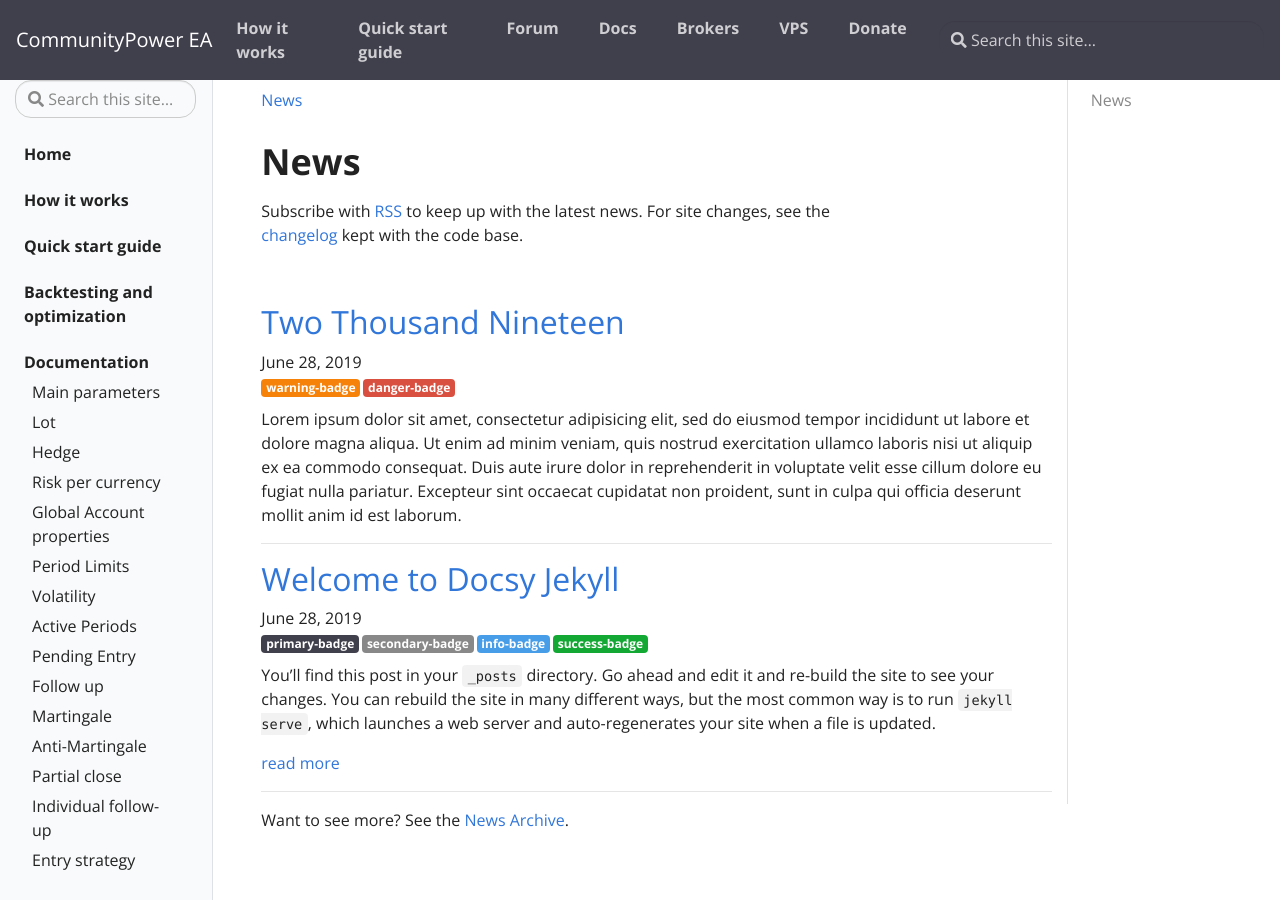
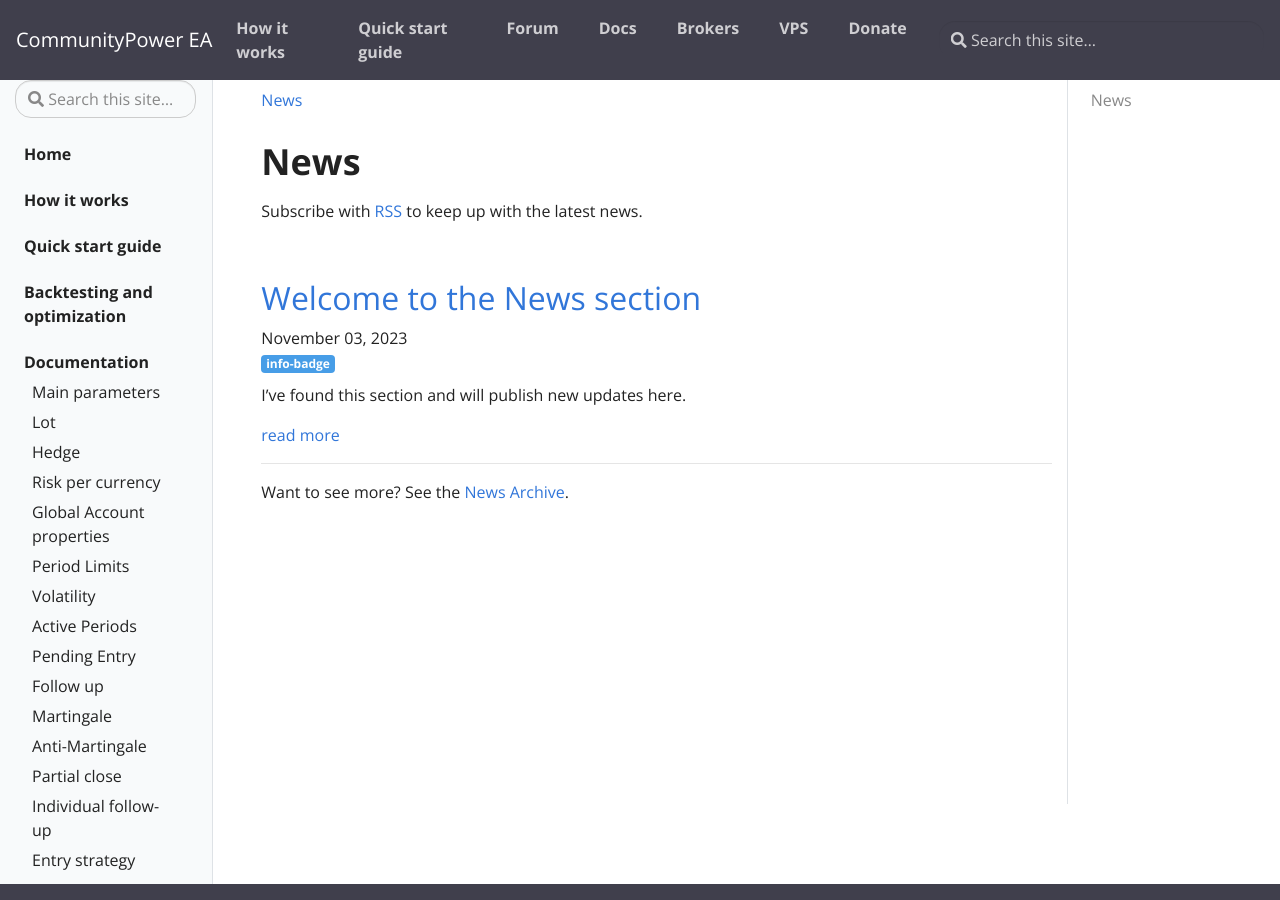
Before and after one commit to komposter/CommunityPowerEA.com, a Jekyll site: the page built from pages/news.md, in a window 1280 px wide and 900 px high. Built offline with Jekyll 4.4.1, drawn with Linux system fonts in a browser that asks for light colours.

Commit message:
Content change

```diff
--- a/_posts/2019-06-28-hello-world.md
+++ /dev/null
@@ -1,12 +0,0 @@
----
-title:  "Two Thousand Nineteen"
-date:   2019-06-28 18:52:21
-categories: jekyll update
-badges:
- - type: warning
-   tag: warning-badge
- - type: danger
-   tag: danger-badge
----
-
-Lorem ipsum dolor sit amet, consectetur adipisicing elit, sed do eiusmod tempor incididunt ut labore et dolore magna aliqua. Ut enim ad minim veniam, quis nostrud exercitation ullamco laboris nisi ut aliquip ex ea commodo consequat. Duis aute irure dolor in reprehenderit in voluptate velit esse cillum dolore eu fugiat nulla pariatur. Excepteur sint occaecat cupidatat non proident, sunt in culpa qui officia deserunt mollit anim id est laborum.
--- a/_posts/2019-06-29-welcome.md
+++ /dev/null
@@ -1,36 +0,0 @@
----
-title: "Welcome to Docsy Jekyll"
-date: 2019-06-28 5:52:21 -0500
-categories: jekyll update
-badges:
- - type: primary
-   tag: primary-badge
- - type: secondary
-   tag: secondary-badge
- - type: info
-   tag: info-badge
- - type: success
-   tag: success-badge
----
-
-You’ll find this post in your `_posts` directory. Go ahead and edit it and re-build the site to see your changes. You can rebuild the site in many different ways, but the most common way is to run `jekyll serve`, which launches a web server and auto-regenerates your site when a file is updated.
-
-<!--more-->
-
-To add new posts, simply add a file in the `_posts` directory that follows the convention `YYYY-MM-DD-name-of-post.ext` and includes the necessary front matter. Take a look at the source for this post to get an idea about how it works.
-
-Jekyll also offers powerful support for code snippets:
-
-{% highlight ruby %}
-def print_hi(name)
-  puts "Hi, #{name}"
-end
-print_hi('Tom')
-#=> prints 'Hi, Tom' to STDOUT.
-{% endhighlight %}
-
-Check out the [Jekyll docs][jekyll-docs] for more info on how to get the most out of Jekyll. File all bugs/feature requests at [Jekyll’s GitHub repo][jekyll-gh]. If you have questions, you can ask them on [Jekyll Talk][jekyll-talk].
-
-[jekyll-docs]: http://jekyllrb.com/docs/home
-[jekyll-gh]:   https://github.com/jekyll/jekyll
-[jekyll-talk]: https://talk.jekyllrb.com/
--- /dev/null
+++ b/_posts/2023-11-03-welcome.md
@@ -0,0 +1,12 @@
+---
+title: "Welcome to the News section"
+date: 2023-11-03 15:56:00 +0200
+categories: website update
+badges:
+ - type: info
+   tag: info-badge
+---
+
+I've found this section and will publish new updates here.
+
+<!--more-->
--- a/pages/news.md
+++ b/pages/news.md
@@ -5,8 +5,7 @@
 
 # News
 
-<p>Subscribe with <a href="{{ site.baseurl }}/feed.xml">RSS</a> to keep up with the latest news.
-For site changes, see the <a href="https://github.com/{{ site.github_user }}/{{ site.github_repo }}/blob/master/CHANGELOG.md">changelog</a> kept with the code base.</p>
+<p>Subscribe with <a href="{{ site.baseurl }}/feed.xml">RSS</a> to keep up with the latest news.</p>
 
 <br>
 
```
